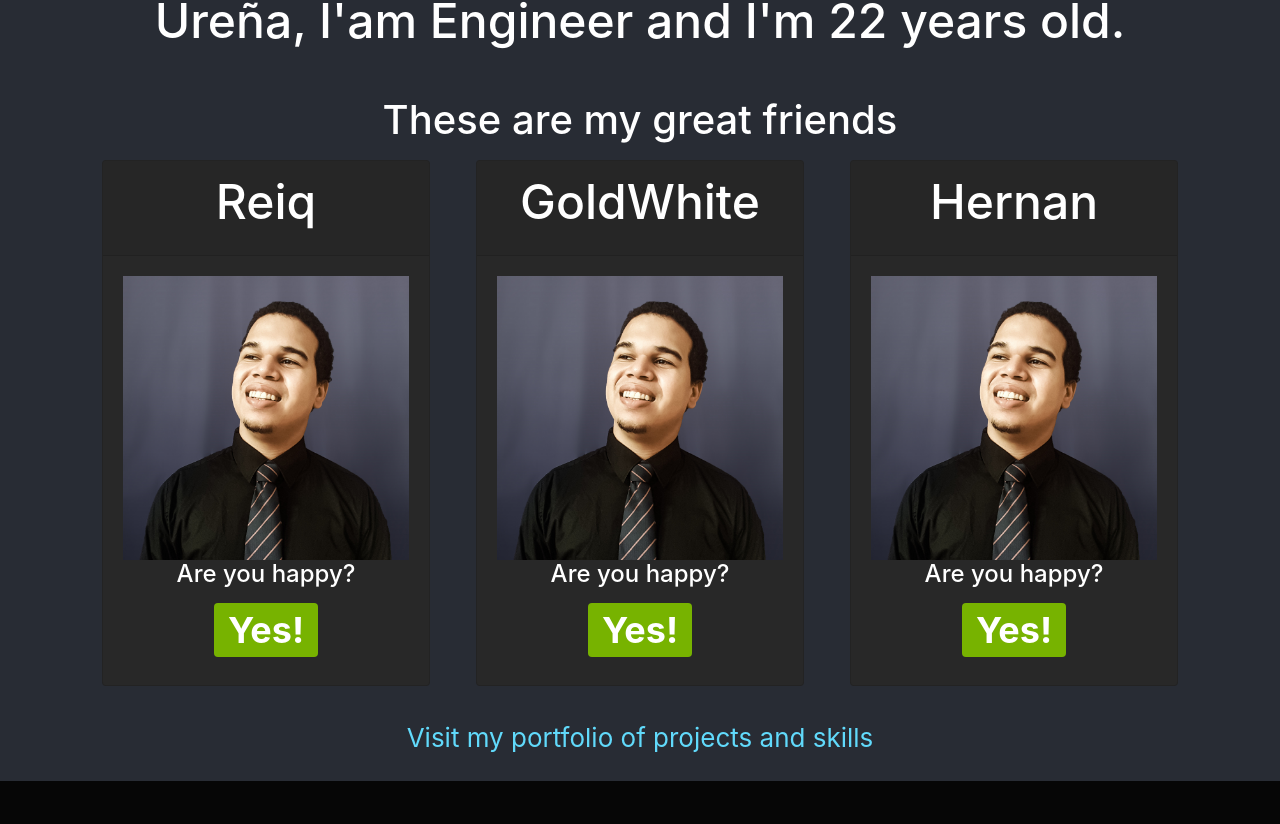
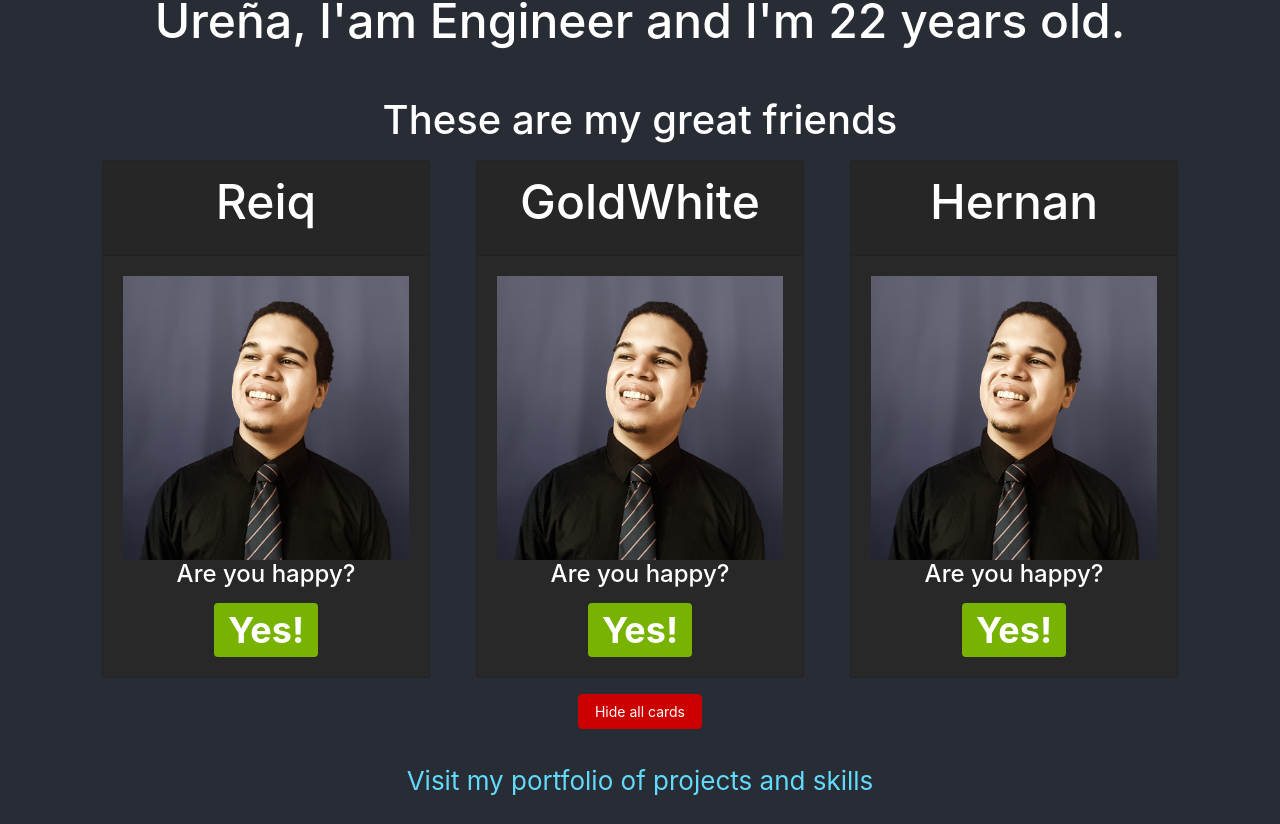
Before and after one commit to Hernan-Reiq/React-1, a React (Create React App) app: page / in a window 1280 px wide. Shown: the part 705-1529 px from the top of the page. Before the commit the page ends 1486 px from the top, so only its background shows below. Built offline with nearby package versions, Linux system fonts and the light colour scheme.

Commit message:
Mas práctica con los state de los componentes reactivos

```diff
--- a/src/components/MiComponent.js
+++ b/src/components/MiComponent.js
@@ -1,8 +1,28 @@
-import React, {Component} from 'react';
+import React, { Component } from 'react';
 import image_card from '../assets/img/image_card.jpg';
 
 class MiComponent extends Component {
-    render(){
+    state = {
+        cardState: 'col-md-4',
+        buttonType: 'my-2 btn btn-danger',
+        buttonText: 'Hide all cards'
+    }
+    hideCard() {
+        if (this.state.cardState === 'd-none') {
+            this.setState({
+                cardState: 'col-md-4',
+                buttonType: 'my-2 btn btn-danger',
+                buttonText: 'Hide all cards'
+            });
+        } else {
+            this.setState({
+                cardState: 'd-none',
+                buttonType: 'my-2 btn btn-success',
+                buttonText: 'Show all cards'
+            });
+        }
+    }
+    render() {
         var name = "Hernan V. Demorizi Ureña";
         var age = 22;
         var title = "Engineer";
@@ -18,10 +38,10 @@ class MiComponent extends Component {
                     <br />
                     <h3>These are my great friends</h3>
                     <div className="row row-cols-3">
-                        {
+                        { /* JSX */
                             friends.names.map((name, i) => {
                                 return (
-                                    <div className="col-md-4">
+                                    <div className={this.state.cardState}>
                                         <div className="card m-2" key={i}>
                                             <div className="card-header">
                                                 <h2 className="card-title">
@@ -32,7 +52,7 @@ class MiComponent extends Component {
                                                 <img src={image_card} alt={name} className="w-100" />
                                                 <h5>Are you happy?</h5>
                                                 {
-                                                    friends.happy ? <h2><span className="badge badge-success">{friends.text}</span></h2> : ''
+                                                    friends.happy ? <h2 className="mb-0"><span className="badge badge-success">{friends.text}</span></h2> : ''
                                                 }
                                             </div>
                                         </div>
@@ -41,6 +61,7 @@ class MiComponent extends Component {
                             })
                         }
                     </div>
+                    <button className={this.state.buttonType} onClick={this.hideCard.bind(this)}>{this.state.buttonText}</button>
                 </div>
             </React.Fragment>
         );
```
